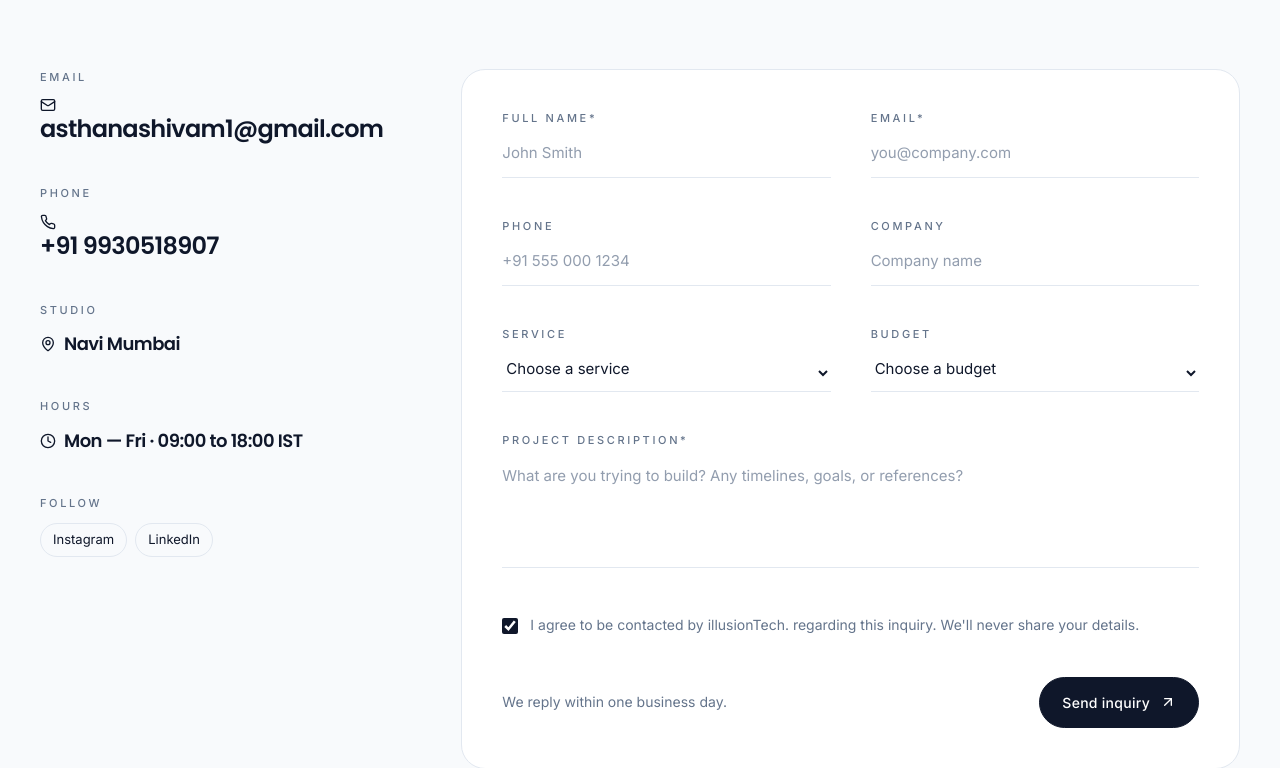
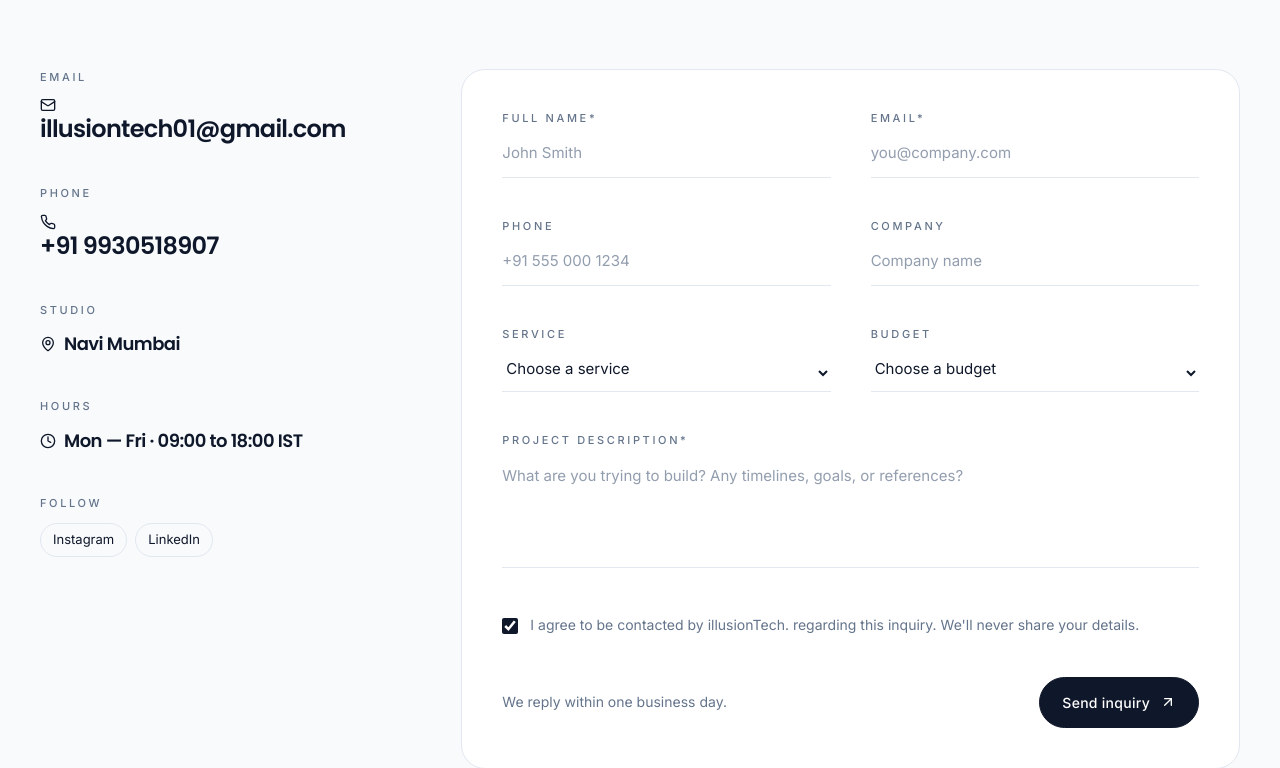
Before and after one commit to ishavade1/illusionTech-agency, a React (Vite) app: page / in a window 1280 px wide. Shown: the part 10814-11582 px from the top of the page. Built offline with nearby package versions, Linux system fonts and the light colour scheme.

Commit message:
email changed

```diff
--- a/src/data/site.ts
+++ b/src/data/site.ts
@@ -20,7 +20,7 @@ export const AGENCY: Agency = {
   name: "illusionTech.",
   short: "illusionTech.",
   tagline: "Independent design & development studio.",
-  email: "asthanashivam1@gmail.com",
+  email: "illusiontech01@gmail.com",
   phone: "+91 9930518907",
   address: "Navi Mumbai",
   hours: "Mon — Fri · 09:00 to 18:00 IST",
```
